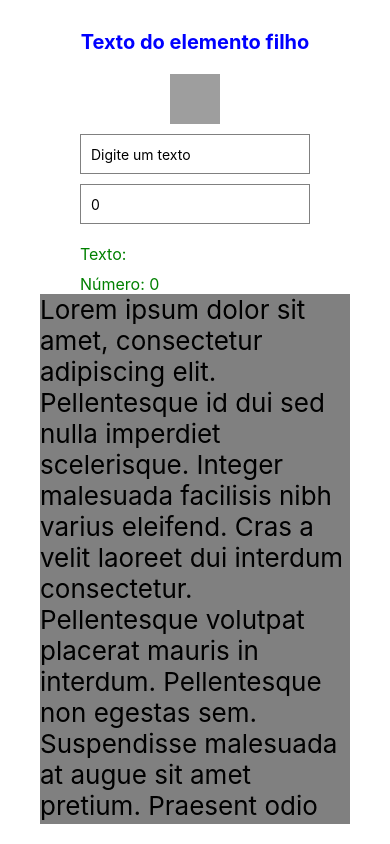
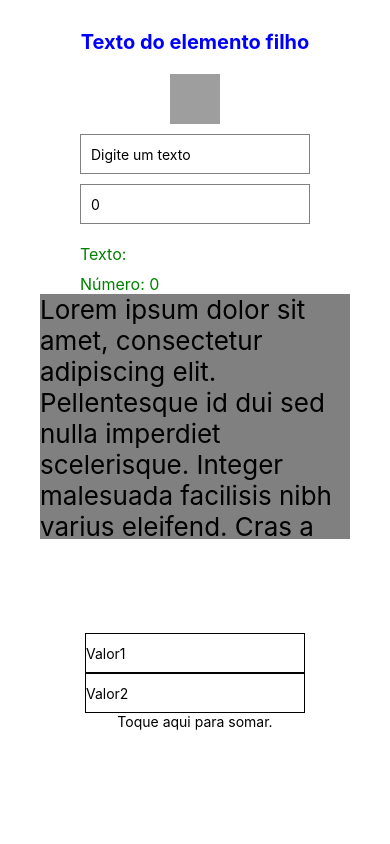
Before and after one commit to Lorenzo-Zagallo/controle-financas, a React Native app: screen / in a window 390 px wide. Built offline with nearby package versions, Linux system fonts and the light colour scheme; grey boxes are pictures that could not be loaded.

Commit message:
feat: adicao de calculadora para testes

```diff
--- a/App.js
+++ b/App.js
@@ -1,6 +1,6 @@
-import React, { useState } from "react";
-import { StyleSheet, Text, View, Image, StatusBar } from 'react-native';
-import { SafeAreaView, ScrollView, TextInput } from "react-native-web";
+import React, { use, useState } from "react";
+import { View, StyleSheet, Text, TextInput, Image, StatusBar, ScrollView } from 'react-native';
+import { SafeAreaView } from "react-native-web";
 
 // Text
 const TextoAninhado = () => {
@@ -81,6 +81,69 @@ const Lista = () => {
 	);
 };
 
+// Calculadora
+const Soma = () => {
+	const [parc1, setParc1] = useState("Valor1");
+	/*const [parc1, setParc1] = useState("Valor1");
+	useState("Valor1"): O hook useState é usado para adicionar estado a um componente funcional. O valor inicial do estado é passado como argumento para useState. Neste caso, o valor inicial de parc1 é a string "Valor1".
+
+	const [parc1, setParc1]: A sintaxe const [variavel, setVariavel] é uma maneira de desestruturar o retorno de useState. O primeiro valor, parc1, é a variável que armazena o estado atual. O segundo valor, setParc1, é a função que será usada para atualizar o valor de parc1.
+
+	Como funciona:
+	Inicialização: Quando o componente for renderizado pela primeira vez, o valor inicial de parc1 será "Valor1".
+
+	Alteração de estado: Você pode alterar o valor de parc1 chamando a função setParc1, passando um novo valor como argumento. Por exemplo:
+
+	javascript
+	Copiar código
+	setParc1("Novo Valor");
+	Após essa linha ser executada, o valor de parc1 será atualizado para "Novo Valor", e o componente será re-renderizado com o novo valor.
+
+	Exemplo de uso no React Native:
+	javascript
+	Copiar código
+	import React, { useState } from 'react';
+	import { View, Text, Button } from 'react-native';
+
+	const MeuComponente = () => {
+	const [parc1, setParc1] = useState("Valor1");
+
+	return (
+		<View>
+		<Text>{parc1}</Text>
+		<Button title="Alterar valor" onPress={() => setParc1("Novo Valor")} />
+		</View>
+	);
+	};
+
+	export default MeuComponente;
+	Neste exemplo:
+
+	O estado parc1 começa com o valor "Valor1".
+
+	Quando o botão é pressionado, a função setParc1("Novo Valor") é chamada, o que altera o estado para "Novo Valor", e o texto na tela será atualizado.
+	*/
+	const [parc2, setParc2] = useState("Valor2");
+	const [somaR, setSomaR] = useState("Toque aqui para somar.");
+
+	function executarSoma() {
+		let p1 = parseInt(parc1);
+		console.log("Valor de p1: ", p1);
+		let p2 = parseInt(parc2);
+		console.log("Valor de p2: ", p2);
+		let resultado = p1 + " + " + p2 + " = " + (p1 + p2);
+		setSomaR(resultado);
+	}
+
+	return (
+		<View style={styles.container}>
+			<TextInput style={styles.entrada} value={parc1} onChangeText={setParc1} keyboardType="numeric"/>
+			<TextInput style={styles.entrada} value={parc2} onChangeText={setParc2} keyboardType="numeric"/>
+			<Text styles={styles.texto} onPress={executarSoma}>{somaR}</Text>
+		</View>
+	);
+};
+
 // View
 const Main = () => {
 	return (
@@ -89,6 +152,7 @@ const Main = () => {
 			<Imagem />
 			<MeuTextoInput />
 			<Lista />
+			<Soma />
 		</View>
 	);
 };
@@ -115,16 +179,20 @@ const styles = StyleSheet.create({
 		margin: 10, width: 50, height: 50, alignSelf: 'center'
 	},
 	safeContainer: {
-		flex: 1,
-		paddingTop: StatusBar.currentHeight,
+		flex: 1, paddingTop: StatusBar.currentHeight,
 	},
 	containerScrollView: {
-		backgroundColor: 'grey',
-		marginHorizontal: 20,
+		backgroundColor: 'grey', marginHorizontal: 20,
 	},
 	text: {
 		fontSize: 26,
 	},
+	entrada: {
+		height: 40, borderWidth: 1,
+	},
+	texto: {
+		fontFamily: "Verdana", fontSize: 24,
+	}
 });
 
 
```
